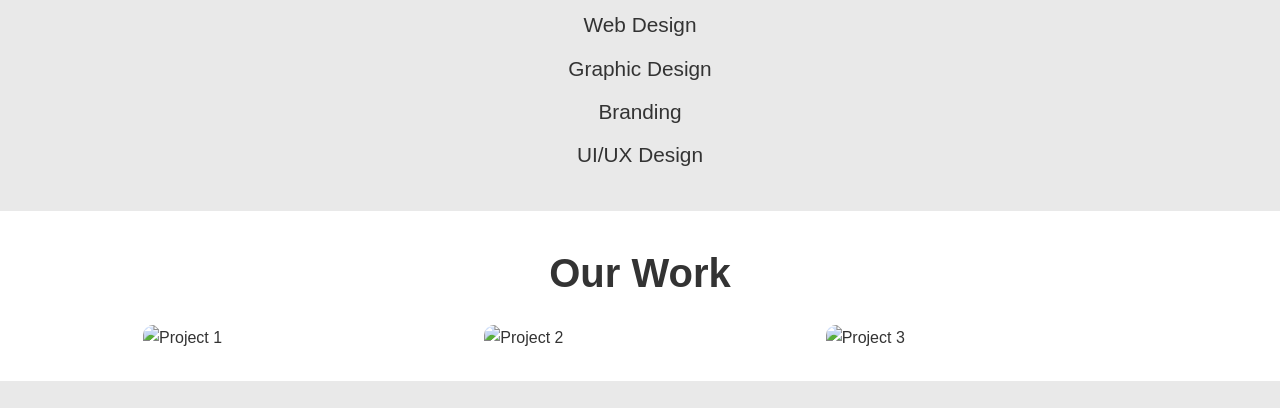
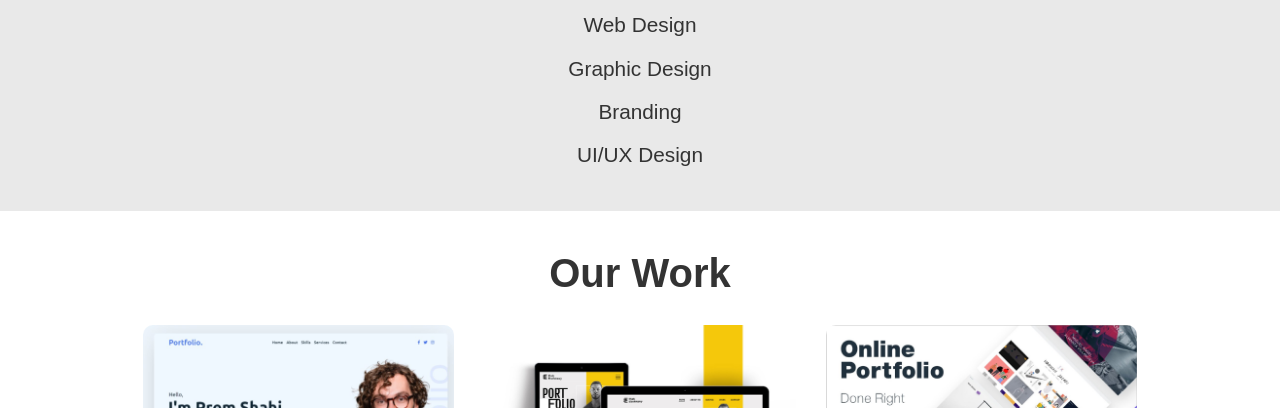
Before and after one commit to MianAliHaider/Project, a plain HTML site: page index.html in a window 1280 px wide. Shown: the part 486-894 px from the top of the page. Drawn offline with Linux system fonts and the light colour scheme.

Commit message:
Picture Added Successfully.

```diff
--- a/index.html
+++ b/index.html
@@ -52,9 +52,9 @@
         <div class="container">
             <h2>Our Work</h2>
             <div class="gallery">
-                <div class="item"><img src="assets/1.jpg" alt="Project 1"></div>
-                <div class="item"><img src="assets/2.jpg" alt="Project 2"></div>
-                <div class="item"><img src="assets/3.jpg" alt="Project 3"></div>
+                <div class="item"><img src="assets/1.jpeg" alt="Project 1"></div>
+                <div class="item"><img src="assets/2.jpeg" alt="Project 2"></div>
+                <div class="item"><img src="assets/3.jpeg" alt="Project 3"></div>
             </div>
         </div>
     </section>
```
